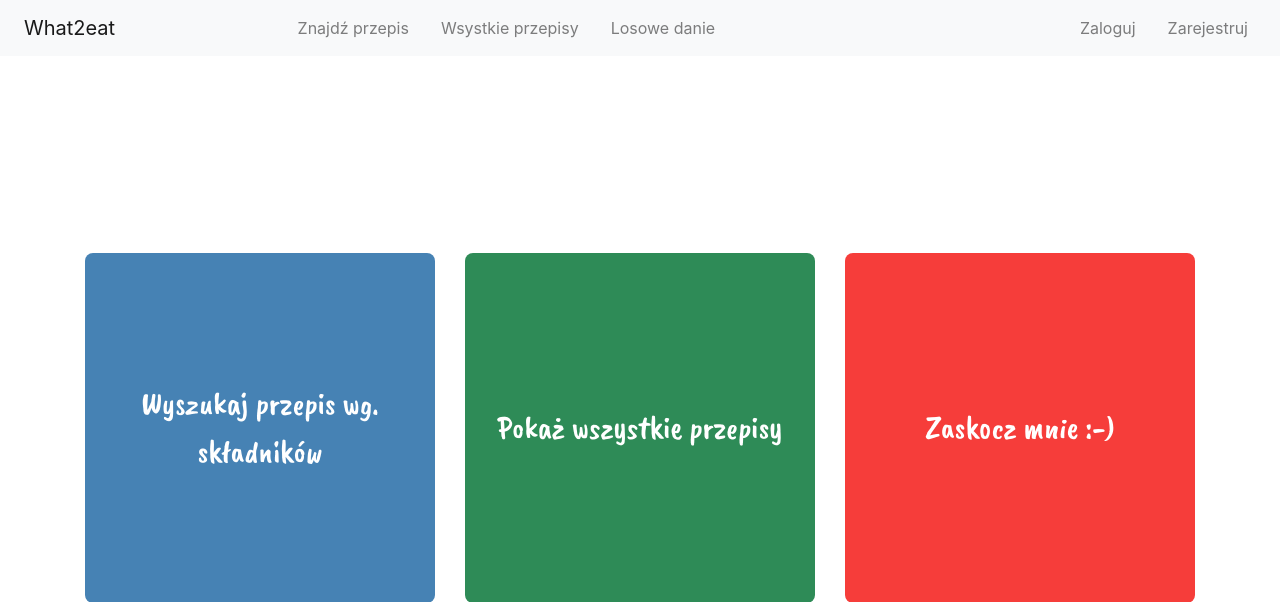
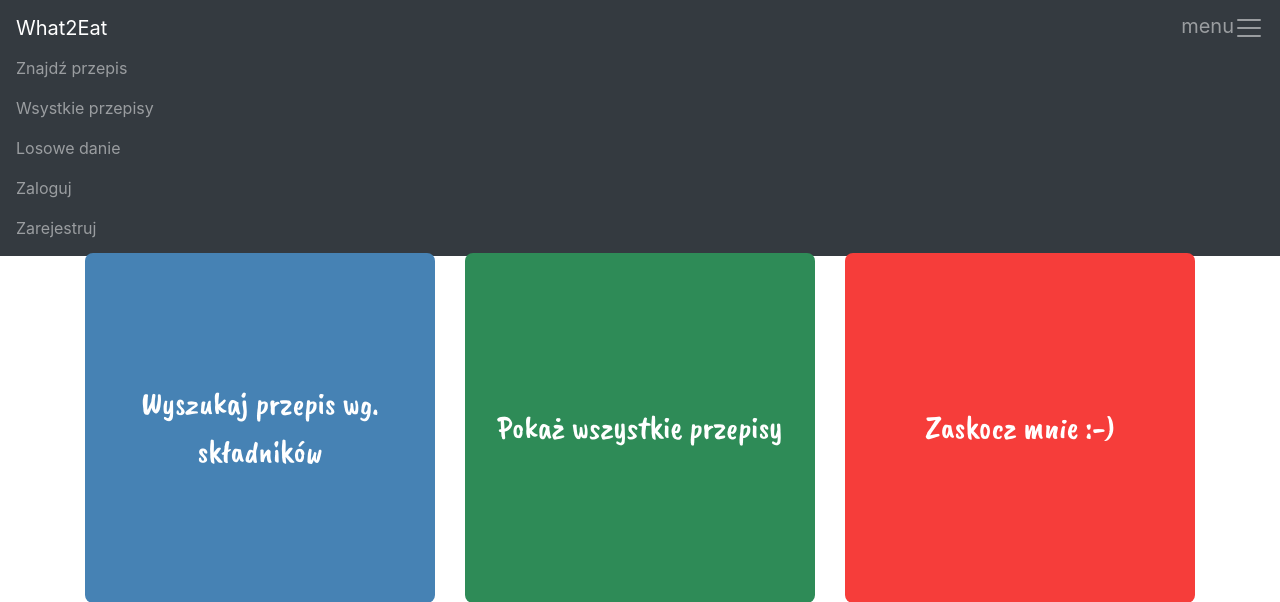
Before and after one commit to trzeciak000/Projekt-Kompetencyjny, a PHP site: page /Projekt-Kompetencyjny/ in a window 1280 px wide. Shown: the top 602 px of the page. Run offline with PHP 8.4, Linux system fonts and the light colour scheme; some libraries are stand-ins or nearby versions.

Commit message:
Nowe menu, naprawione zanikanie menu

```diff
--- a/main_panel.php
+++ b/main_panel.php
@@ -1,27 +1,25 @@
 <?php
     session_start();
 ?>
-<nav id="mainNavbar" class="navbar navbar-light bg-light navbar-expand-lg">
-	<a href="<?php echo ROOT_PATH; ?>" id="brand" class="navbar-brand ml-2 mr-auto">What2eat</a>
+<nav class="navbar navbar-dark bg-dark" id="main-navbar">
+    <a class="navbar-brand" href="<?php echo ROOT_PATH; ?>">What2Eat</a>
 
-	<button type="button" class="navbar-toggler collapsed" data-toggle="collapse" data-target="#navbarToggle" aria-controls="navbarToggle" aria-expanded="false" aria-label="Toggle navigation">
-		<span class="navbar-toggler-icon"></span>
-	</button>
+    <button class="navbar-toggler p-0 border-0" type="button" data-toggle="offcanvas">
+        menu<span class="navbar-toggler-icon"></span>
+    </button>
 
-    <div class="navbar-collapse collapse" id="navbarToggle" style="">
-        <ul class="navbar-nav m-auto">
-            <li class="nav-item mx-2"><a class="nav-link" href="<?php echo ROOT_PATH; ?>searchsite.php">Znajdź przepis</a></li>
-            <li class="nav item mx-2"><a class="nav-link" href="<?php echo ROOT_PATH; ?>views/listall.php">Wsystkie przepisy</a></li>
-            <li class="nav item mx-2"><a class="nav-link" href="<?php echo ROOT_PATH; ?>views/losowy_przepis.php">Losowe danie</a></li>
-        </ul>
-        <ul class="navbar-nav ml-auto">
+    <div class="navbar-collapse offcanvas-collapse" id="navbarsExampleDefault">
+        <ul class="navbar-nav">
+            <li class="nav-item"><a class="nav-link" href="<?php echo ROOT_URL; ?>searchsite.php">Znajdź przepis</a></li>
+            <li class="nav item"><a class="nav-link" href="<?php echo ROOT_URL; ?>views/listall.php">Wsystkie przepisy</a></li>
+            <li class="nav item"><a class="nav-link" href="<?php echo ROOT_URL; ?>views/losowy_przepis.php">Losowe danie</a></li>
             <?php if(isset($_SESSION['zalogowany'])) : ?>
-                <li class="nav-item mx-2"><a class="nav-link" href="#">Witaj <?php echo $_SESSION['dane_usera']['login']; ?></a></li>
-                <li class="nav item mx-2"><a class="nav-link" href="<?php echo ROOT_PATH; ?>views/user/logout.php">Wyloguj</a></li>
+                <li class="nav-item"><a class="nav-link" href="#">Witaj <?php echo $_SESSION['dane_usera']['login']; ?></a></li>
+                <li class="nav item"><a class="nav-link" href="<?php echo ROOT_URL; ?>views/user/logout.php">Wyloguj</a></li>
             <?php else : ?>
-                <li class="nav-item mx-2"><a class="nav-link" href="<?php echo ROOT_PATH; ?>views/user/logowanie.php">Zaloguj</a></li>
-                <li class="nav-item mx-2"><a class="nav-link" href="<?php echo ROOT_PATH; ?>views/user/rejestracja.php">Zarejestruj</a></li>
+                <li class="nav-item"><a class="nav-link" href="<?php echo ROOT_URL; ?>views/user/logowanie.php">Zaloguj</a></li>
+                <li class="nav-item"><a class="nav-link" href="<?php echo ROOT_URL; ?>views/user/rejestracja.php">Zarejestruj</a></li>
             <?php endif; ?>
         </ul>
-	</div>
+    </div>
 </nav>
```
